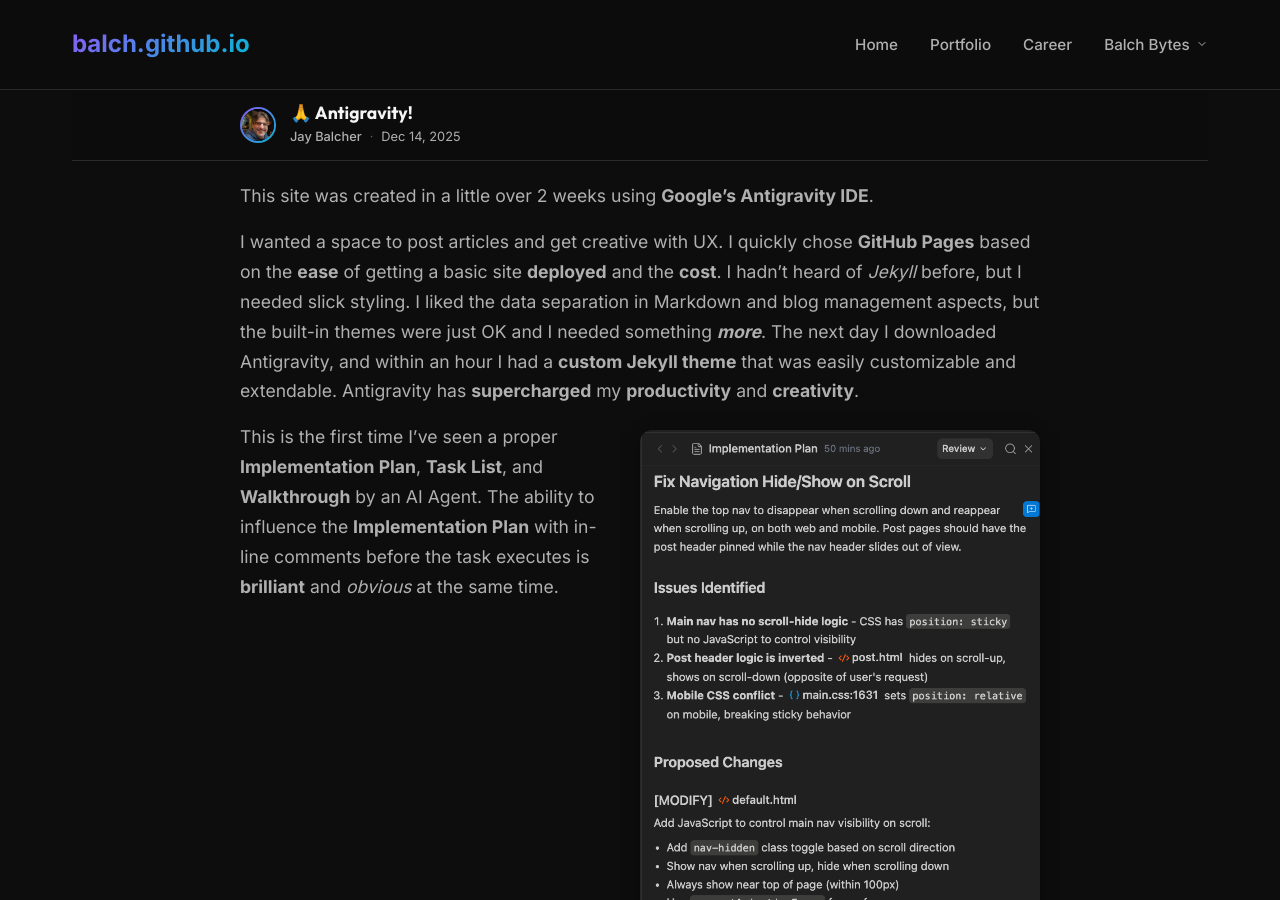
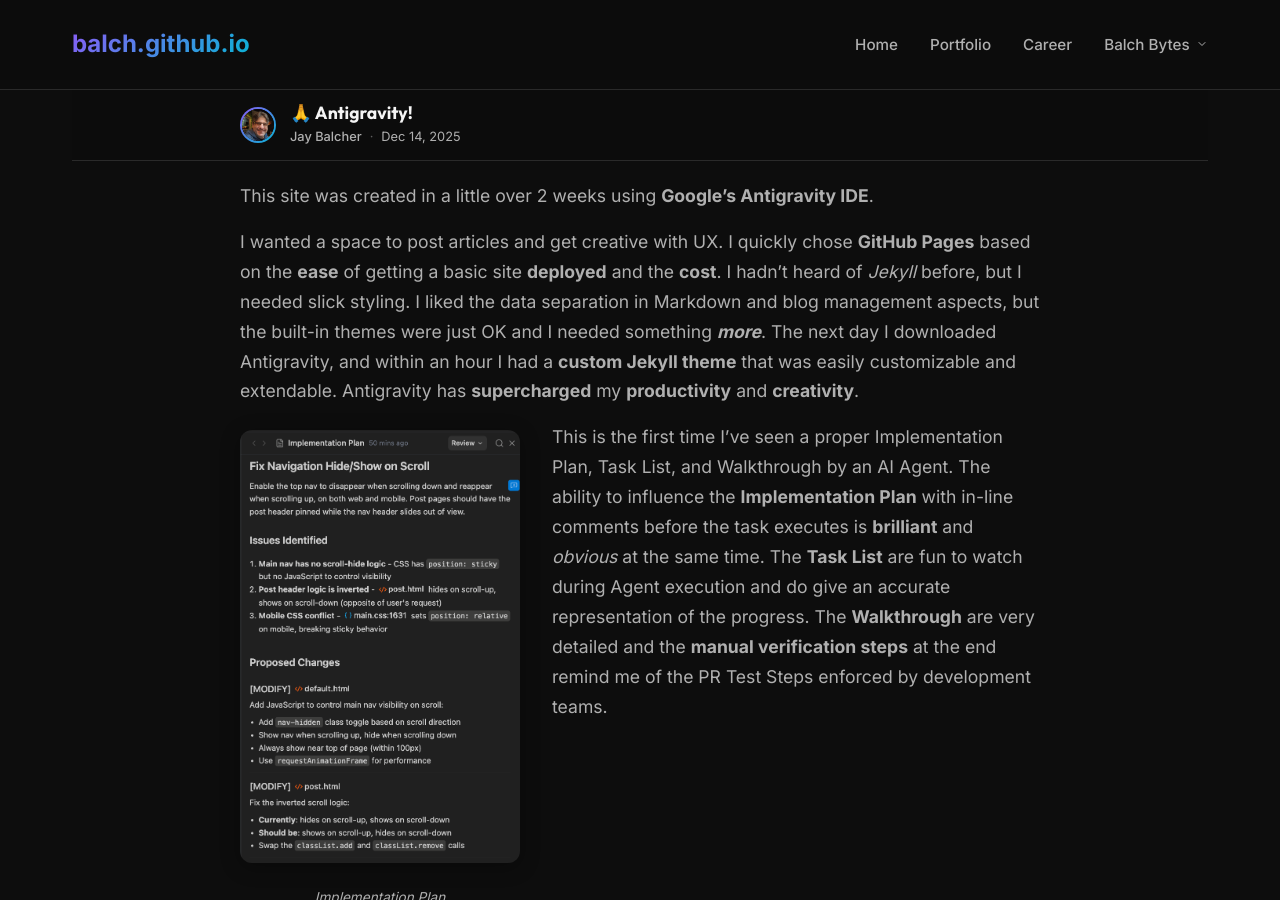
Before and after one commit to balch/balch.github.io, a Jekyll site: the page built from _posts/2025-12-14-ty-antigravity.md, in a window 1280 px wide and 900 px high. Built offline with Jekyll 4.4.1, drawn with Linux system fonts in a browser that asks for light colours.

Commit message:
refactor: adjust figure alignment and size, and refine post content.

```diff
--- a/_posts/2025-12-14-ty-antigravity.md
+++ b/_posts/2025-12-14-ty-antigravity.md
@@ -8,12 +8,12 @@ This site was created in a little over 2 weeks using **Google's Antigravity IDE*
 
 I wanted a space to post articles and get creative with UX. I quickly chose **GitHub Pages** based on the **ease** of getting a basic site **deployed** and the **cost**. I hadn't heard of _Jekyll_ before, but I needed slick styling. I liked the data separation in Markdown and blog management aspects, but the built-in themes were just OK and I needed something ***more***. The next day I downloaded Antigravity, and within an hour I had a **custom Jekyll theme** that was easily customizable and extendable. Antigravity has **supercharged** my **productivity** and **creativity**.
 
-<figure class="fig-right fig-medium">
+<figure class="fig-left fig-small">
   <img src="/assets/images/posts/2025-12-14-ty-antigravity/implementation-plan.png" alt="Implementation Plan">
   <figcaption>Implementation Plan</figcaption>
 </figure>
 
-This is the first time I've seen a proper **Implementation Plan**, **Task List**, and **Walkthrough** by an AI Agent. The ability to influence the **Implementation Plan** with in-line comments before the task executes is **brilliant** and *obvious* at the same time.
+This is the first time I've seen a proper Implementation Plan, Task List, and Walkthrough by an AI Agent. The ability to influence the **Implementation Plan** with in-line comments before the task executes is **brilliant** and *obvious* at the same time. The **Task List** are fun to watch during Agent execution and do give an accurate representation of the progress. The **Walkthrough** are very detailed and the **manual verification steps** at the end remind me of the PR Test Steps enforced by development teams.
 
 <div class="clearfix"></div>
 
@@ -26,7 +26,7 @@ After completing a task the Agent asked for Browser Manipulation permissions tha
 
 <div class="clearfix"></div>
 
-<figure class="fig-right fig-small">
+<figure class="fig-left fig-small">
   <img src="/assets/images/posts/2025-12-14-ty-antigravity/sending-dom.png" alt="Sending DOM">
   <figcaption>Providing DOM to help with debugging.</figcaption>
 </figure>
@@ -35,7 +35,7 @@ The organization in the Agent Chat is impressive, with the running tasks neatly
 
 <div class="clearfix"></div>
 
-<figure class="fig-right fig-medium">
+<figure class="fig-right fig-small">
   <img src="/assets/images/posts/2025-12-14-ty-antigravity/pending-comment-win.png" alt="Pending Comments">
   <figcaption>pending comments point to issues and influence session</figcaption>
 </figure>
@@ -44,7 +44,7 @@ I mainly used the **Agent Manager** and being able to add *pending comments* dur
 
 <div class="clearfix"></div>
 
-<figure class="fig-right fig-medium">
+<figure class="fig-left fig-small">
   <img src="/assets/images/posts/2025-12-14-ty-antigravity/final-product.png" alt="The final polished featured post">
   <figcaption>After a few iterations, exactly what I was looking for</figcaption>
 </figure>
```
